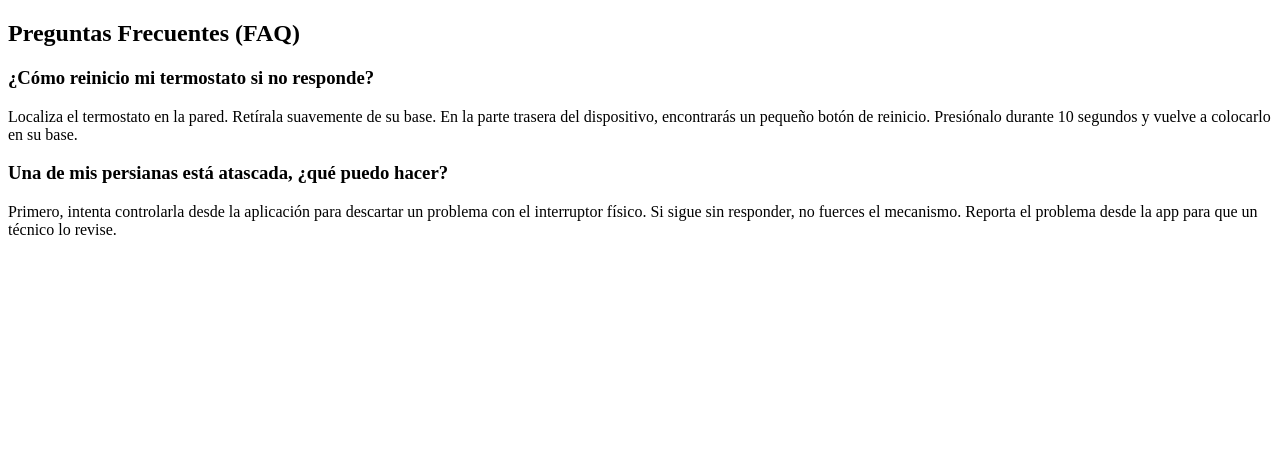
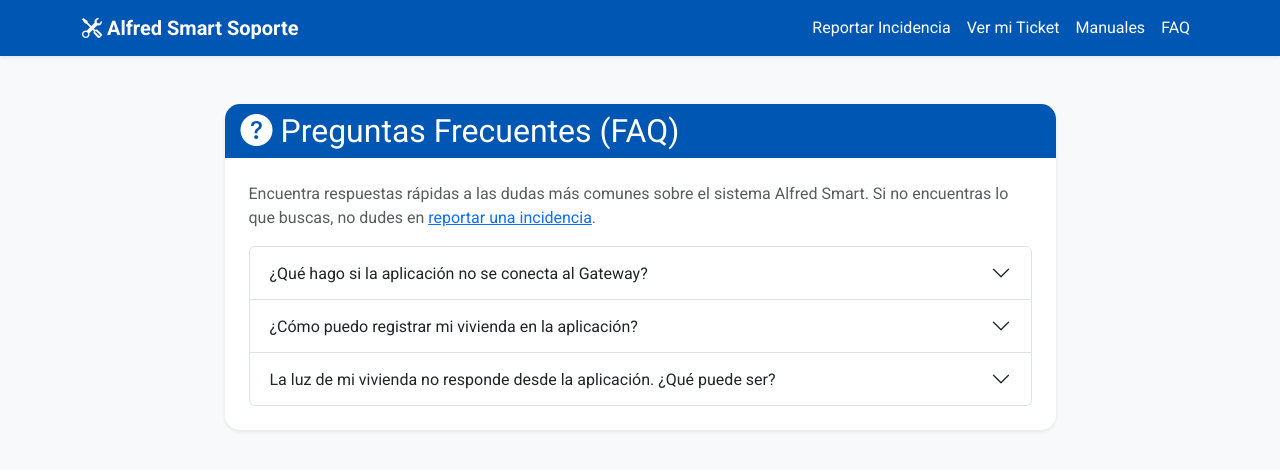
Before and after one commit to davidgarciabmx00-lgtm/soporte-alfred-smart, a website: page faq.html in a window 1280 px wide. Drawn offline with nearby package versions, Linux system fonts and the light colour scheme.

Commit message:
Add FAQ section with Bootstrap styling

```diff
--- a/faq.html
+++ b/faq.html
@@ -1,16 +1,102 @@
 <!DOCTYPE html>
 <html lang="es">
-<!-- ... (head, header, nav) ... -->
-<main>
-    <h2>Preguntas Frecuentes (FAQ)</h2>
-    <div class="faq-item">
-        <h3>¿Cómo reinicio mi termostato si no responde?</h3>
-        <p>Localiza el termostato en la pared. Retírala suavemente de su base. En la parte trasera del dispositivo, encontrarás un pequeño botón de reinicio. Presiónalo durante 10 segundos y vuelve a colocarlo en su base.</p>
-    </div>
-    <div class="faq-item">
-        <h3>Una de mis persianas está atascada, ¿qué puedo hacer?</h3>
-        <p>Primero, intenta controlarla desde la aplicación para descartar un problema con el interruptor físico. Si sigue sin responder, no fuerces el mecanismo. Reporta el problema desde la app para que un técnico lo revise.</p>
-    </div>
-    <!-- ... Agrega más FAQs aquí ... -->
-</main>
-<!-- ... (body end) ... -->
+<head>
+    <meta charset="UTF-8">
+    <meta name="viewport" content="width=device-width, initial-scale=1.0">
+    <title>Preguntas Frecuentes - Alfred Smart</title>
+    <!-- Bootstrap CSS -->
+    <link href="https://cdn.jsdelivr.net/npm/bootstrap@5.3.2/dist/css/bootstrap.min.css" rel="stylesheet">
+    <!-- Bootstrap Icons -->
+    <link rel="stylesheet" href="https://cdn.jsdelivr.net/npm/bootstrap-icons@1.11.1/font/bootstrap-icons.css">
+    <link rel="stylesheet" href="css/style.css">
+</head>
+<body class="bg-light">
+    <!-- Barra de Navegación (igual que en las otras páginas) -->
+    <nav class="navbar navbar-expand-lg navbar-dark bg-primary shadow-sm">
+        <div class="container">
+            <a class="navbar-brand fw-bold" href="index.html">
+                <i class="bi bi-tools"></i> Alfred Smart Soporte
+            </a>
+            <button class="navbar-toggler" type="button" data-bs-toggle="collapse" data-bs-target="#navbarNav">
+                <span class="navbar-toggler-icon"></span>
+            </button>
+            <div class="collapse navbar-collapse" id="navbarNav">
+                <ul class="navbar-nav ms-auto">
+                    <li class="nav-item"><a class="nav-link" href="index.html">Reportar Incidencia</a></li>
+                    <li class="nav-item"><a class="nav-link" href="dashboard.html">Ver mi Ticket</a></li>
+                    <li class="nav-item"><a class="nav-link" href="manuales.html">Manuales</a></li>
+                    <li class="nav-item"><a class="nav-link active" href="faq.html">FAQ</a></li>
+                </ul>
+            </div>
+        </div>
+    </nav>
+
+    <!-- Contenido Principal -->
+    <main class="container my-5">
+        <div class="row justify-content-center">
+            <div class="col-lg-9">
+                <div class="card shadow-sm">
+                    <div class="card-header bg-primary text-white">
+                        <h2 class="mb-0"><i class="bi bi-question-circle-fill"></i> Preguntas Frecuentes (FAQ)</h2>
+                    </div>
+                    <div class="card-body p-4">
+                        <p class="text-muted">Encuentra respuestas rápidas a las dudas más comunes sobre el sistema Alfred Smart. Si no encuentras lo que buscas, no dudes en <a href="index.html">reportar una incidencia</a>.</p>
+
+                        <!-- Acordeón de Preguntas y Respuestas -->
+                        <div class="accordion" id="faqAccordion">
+
+                            <!-- Pregunta 1 -->
+                            <div class="accordion-item">
+                                <h2 class="accordion-header" id="headingOne">
+                                    <button class="accordion-button collapsed" type="button" data-bs-toggle="collapse" data-bs-target="#collapseOne" aria-expanded="false" aria-controls="collapseOne">
+                                        ¿Qué hago si la aplicación no se conecta al Gateway?
+                                    </button>
+                                </h2>
+                                <div id="collapseOne" class="accordion-collapse collapse" aria-labelledby="headingOne" data-bs-parent="#faqAccordion">
+                                    <div class="accordion-body">
+                                        <strong>Respuesta:</strong> Asegúrate de que el Gateway Alfred Smart esté encendido y que el cable "Domótica" esté correctamente conectado a tu router. También verifica que tu teléfono tenga conexión a internet. Si el problema persiste, reinicia el Gateway desconectándolo y volviéndolo a conectar después de 30 segundos.
+                                    </div>
+                                </div>
+                            </div>
+
+                            <!-- Pregunta 2 -->
+                            <div class="accordion-item">
+                                <h2 class="accordion-header" id="headingTwo">
+                                    <button class="accordion-button collapsed" type="button" data-bs-toggle="collapse" data-bs-target="#collapseTwo" aria-expanded="false" aria-controls="collapseTwo">
+                                        ¿Cómo puedo registrar mi vivienda en la aplicación?
+                                    </button>
+                                </h2>
+                                <div id="collapseTwo" class="accordion-collapse collapse" aria-labelledby="headingTwo" data-bs-parent="#faqAccordion">
+                                    <div class="accordion-body">
+                                        <strong>Respuesta:</strong> Abre la app Alfred Smart y selecciona "Registrarse". Escanea el código QR que se encuentra en tu Gateway Alfred Smart. Completa los datos solicitados y revisa tu correo para hacer clic en el enlace de confirmación y activar tu cuenta.
+                                    </div>
+                                </div>
+                            </div>
+
+                            <!-- Pregunta 3 -->
+                            <div class="accordion-item">
+                                <h2 class="accordion-header" id="headingThree">
+                                    <button class="accordion-button collapsed" type="button" data-bs-toggle="collapse" data-bs-target="#collapseThree" aria-expanded="false" aria-controls="collapseThree">
+                                        La luz de mi vivienda no responde desde la aplicación. ¿Qué puede ser?
+                                    </button>
+                                </h2>
+                                <div id="collapseThree" class="accordion-collapse collapse" aria-labelledby="headingThree" data-bs-parent="#faqAccordion">
+                                    <div class="accordion-body">
+                                        <strong>Respuesta:</strong> Verifica el cuadro domótico (generalmente al lado del cuadro eléctrico). Asegúrate de que la pestaña del dispositivo esté en la posición "AUTO". Si está en la posición "I", el sistema Smart Home está desactivado y no podrás gestionar la iluminación desde la app.
+                                    </div>
+                                </div>
+                            </div>
+
+                            <!-- AÑADIREMOS MÁS PREGUNTAS AQUÍ -->
+
+                        </div>
+                    </div>
+                </div>
+            </div>
+        </div>
+    </main>
+
+    <!-- Bootstrap JS Bundle -->
+    <script src="https://cdn.jsdelivr.net/npm/bootstrap@5.3.2/dist/js/bootstrap.bundle.min.js"></script>
+</body>
+</html>
```
